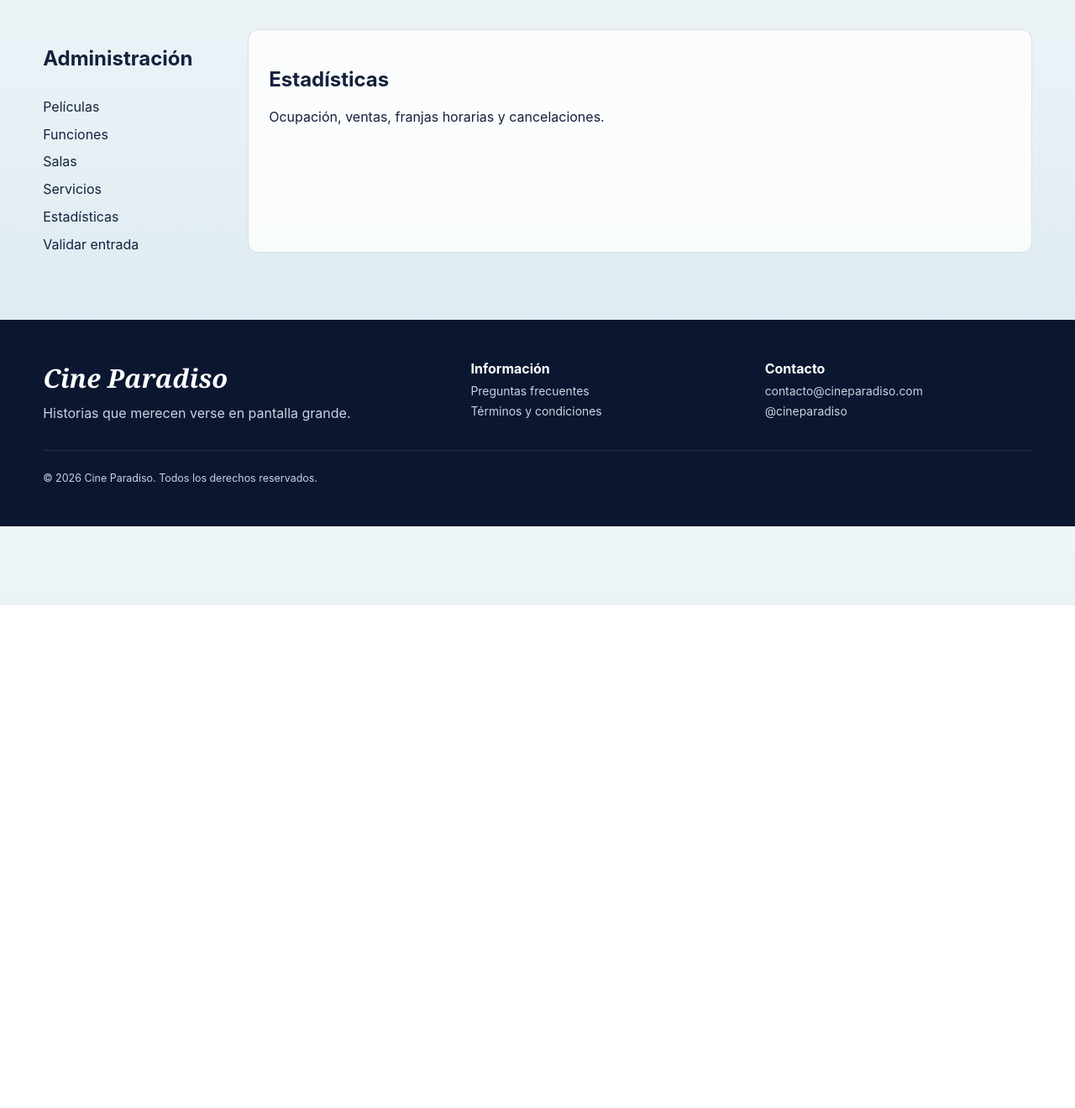
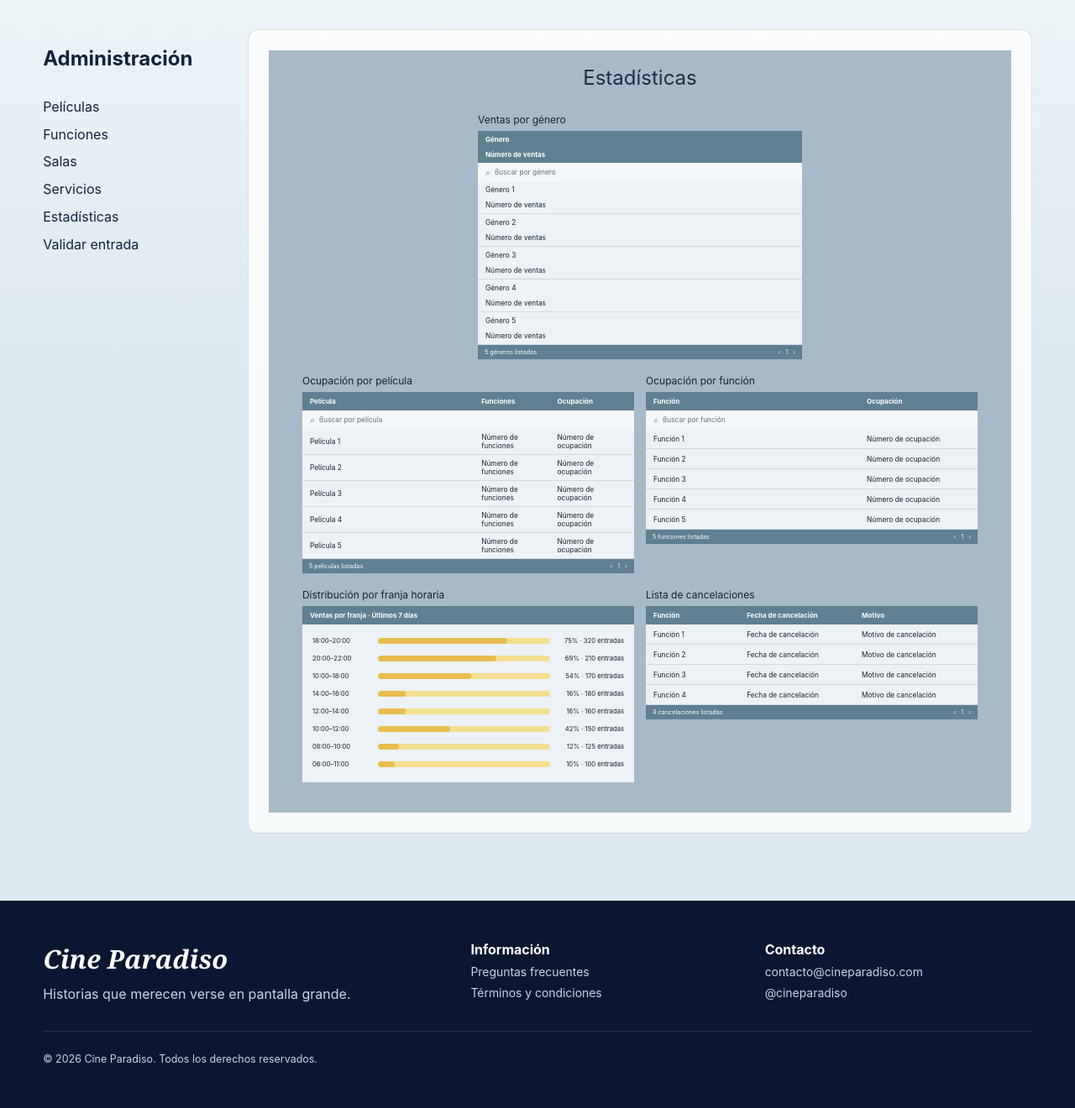
Before and after one commit to Kuperph7/cine-paradiso-web, a Flask app: page /admin/estadisticas in a window 1280 px wide. Shown: the part 79-1399 px from the top of the page at 84% size. Before the commit the page ends 800 px from the top, so only its background shows below. Run offline with Flask 3, Linux system fonts and the light colour scheme.

Commit message:
Añadi vista de estadisticas

```diff
--- /dev/null
+++ b/app/static/css/estadisticas.css
@@ -0,0 +1,244 @@
+.estadisticas-page {
+    box-sizing: border-box;
+    min-height: 100%;
+    padding: 18px 4.5% 36px;
+    background: #a7bac8;
+    color: #17212b;
+}
+
+.estadisticas-page *,
+.estadisticas-page *::before,
+.estadisticas-page *::after {
+    box-sizing: inherit;
+}
+
+.estadisticas-page h1 {
+    margin: 0 0 28px;
+    color: #1e2c46;
+    font-size: 1.5rem;
+    font-weight: 400;
+    text-align: center;
+}
+
+.estadisticas-grid {
+    display: grid;
+    grid-template-columns: repeat(2, minmax(0, 1fr));
+    align-items: start;
+    gap: 18px 14px;
+}
+
+.stat-panel {
+    min-width: 0;
+}
+
+.stat-panel h2 {
+    margin: 0 0 6px;
+    font-size: 0.75rem;
+    font-weight: 400;
+}
+
+.stat-genero {
+    grid-column: 1 / -1;
+    width: 48%;
+    margin: 0 auto 0;
+}
+
+.stat-card {
+    overflow: hidden;
+    background: #edf2f6;
+}
+
+.stat-table-head,
+.stat-row {
+    display: grid;
+    align-items: center;
+    gap: 8px;
+}
+
+.stat-table-head {
+    min-height: 22px;
+    padding: 5px 9px;
+    background: #607f91;
+    color: #fff;
+    font-size: 0.5rem;
+    font-weight: 700;
+}
+
+.stat-row {
+    min-height: 24px;
+    padding: 5px 9px;
+    border-bottom: 1px solid #d2d9de;
+    font-size: 0.52rem;
+}
+
+.stat-search {
+    display: flex;
+    min-height: 22px;
+    align-items: center;
+    gap: 5px;
+    padding: 3px 9px;
+    background: #f5f8fa;
+    color: #60717d;
+    font-size: 0.65rem;
+}
+
+.stat-search input {
+    width: 100%;
+    min-width: 0;
+    padding: 0;
+    border: 0;
+    outline: 0;
+    background: transparent;
+    color: #17212b;
+    font: inherit;
+    font-size: 0.52rem;
+}
+
+.stat-search input::placeholder {
+    color: #60717d;
+    opacity: 1;
+}
+
+.stat-footer {
+    display: flex;
+    min-height: 17px;
+    align-items: center;
+    justify-content: space-between;
+    padding: 3px 8px;
+    background: #607f91;
+    color: #fff;
+    font-size: 0.45rem;
+}
+
+.stat-pages {
+    opacity: 0.9;
+}
+
+.movie-head,
+.movie-row {
+    grid-template-columns: minmax(0, 1fr) 0.42fr 0.42fr;
+}
+
+.function-head,
+.function-row {
+    grid-template-columns: minmax(0, 1fr) 0.5fr;
+}
+
+.cancellation-head,
+.cancellation-row {
+    grid-template-columns: 0.8fr 1fr 1fr;
+}
+
+.schedule-card {
+    padding-bottom: 10px;
+}
+
+.schedule-list {
+    display: grid;
+    gap: 12px;
+    padding: 15px 12px 7px;
+}
+
+.schedule-row {
+    display: grid;
+    grid-template-columns: 70px minmax(40px, 1fr) 80px;
+    align-items: center;
+    gap: 8px;
+    font-size: 0.48rem;
+}
+
+.schedule-bar {
+    height: 7px;
+    overflow: hidden;
+    border-radius: 8px;
+    background: #f4df91;
+}
+
+.schedule-bar span {
+    display: block;
+    height: 100%;
+    border-radius: inherit;
+    background: #e7bd4f;
+}
+
+.schedule-value {
+    text-align: right;
+    white-space: nowrap;
+}
+
+/* Vista mobile */
+@media (max-width: 650px) {
+    .estadisticas-page {
+        padding: 18px 20px 30px;
+    }
+
+    .estadisticas-page h1 {
+        margin-bottom: 24px;
+        font-size: 1.8rem;
+        text-align: left;
+    }
+
+    .estadisticas-grid {
+        grid-template-columns: 1fr;
+        gap: 20px;
+    }
+
+    .stat-genero {
+        grid-column: auto;
+        width: 100%;
+    }
+
+    .stat-panel h2 {
+        margin-bottom: 7px;
+        font-size: 0.95rem;
+    }
+
+    .stat-table-head {
+        min-height: 30px;
+        padding: 7px 9px;
+        font-size: 0.65rem;
+    }
+
+    .stat-row {
+        min-height: 34px;
+        padding: 7px 9px;
+        font-size: 0.65rem;
+    }
+
+    .stat-search {
+        min-height: 30px;
+    }
+
+    .stat-search input {
+        font-size: 0.65rem;
+    }
+
+    .stat-footer {
+        min-height: 24px;
+        font-size: 0.58rem;
+    }
+
+    .schedule-list {
+        gap: 15px;
+        padding: 17px 12px 12px;
+    }
+
+    .schedule-row {
+        grid-template-columns: 76px minmax(35px, 1fr) 92px;
+        gap: 7px;
+        font-size: 0.55rem;
+    }
+}
+
+@media (max-width: 380px) {
+    .estadisticas-page {
+        padding-right: 14px;
+        padding-left: 14px;
+    }
+
+    .schedule-row {
+        grid-template-columns: 68px minmax(30px, 1fr) 84px;
+        gap: 5px;
+        font-size: 0.48rem;
+    }
+}
--- a/app/templates/administrador/estadisticas.html
+++ b/app/templates/administrador/estadisticas.html
@@ -1,3 +1,130 @@
 {% extends "administrador/base_admin.html" %}
+
 {% block title %}Estadísticas | Administración{% endblock %}
-{% block admin_content %}<h1>Estadísticas</h1><p>Ocupación, ventas, franjas horarias y cancelaciones.</p>{% endblock %}
+
+{% block admin_content %}
+<link rel="stylesheet" href="{{ url_for('static', filename='css/estadisticas.css') }}">
+
+<section class="estadisticas-page" aria-labelledby="estadisticas-title">
+    <h1 id="estadisticas-title">Estadísticas</h1>
+
+    <div class="estadisticas-grid">
+        <section class="stat-panel stat-genero">
+            <h2>Ventas por género</h2>
+            <div class="stat-card">
+                <div class="stat-table-head">
+                    <span>Género</span>
+                    <span>Número de ventas</span>
+                </div>
+                <label class="stat-search">
+                    <span aria-hidden="true">⌕</span>
+                    <input type="search" placeholder="Buscar por género" aria-label="Buscar por género">
+                </label>
+                {% for i in range(1, 6) %}
+                <div class="stat-row">
+                    <span>Género {{ i }}</span>
+                    <span>Número de ventas</span>
+                </div>
+                {% endfor %}
+                <div class="stat-footer">
+                    <span>5 géneros listados</span>
+                    <span class="stat-pages">‹ &nbsp; 1 &nbsp; ›</span>
+                </div>
+            </div>
+        </section>
+
+        <section class="stat-panel">
+            <h2>Ocupación por película</h2>
+            <div class="stat-card">
+                <div class="stat-table-head movie-head">
+                    <span>Película</span><span>Funciones</span><span>Ocupación</span>
+                </div>
+                <label class="stat-search">
+                    <span aria-hidden="true">⌕</span>
+                    <input type="search" placeholder="Buscar por película" aria-label="Buscar por película">
+                </label>
+                {% for i in range(1, 6) %}
+                <div class="stat-row movie-row">
+                    <span>Película {{ i }}</span>
+                    <span>Número de funciones</span>
+                    <span>Número de ocupación</span>
+                </div>
+                {% endfor %}
+                <div class="stat-footer">
+                    <span>5 películas listadas</span>
+                    <span class="stat-pages">‹ &nbsp; 1 &nbsp; ›</span>
+                </div>
+            </div>
+        </section>
+
+        <section class="stat-panel">
+            <h2>Ocupación por función</h2>
+            <div class="stat-card">
+                <div class="stat-table-head function-head">
+                    <span>Función</span><span>Ocupación</span>
+                </div>
+                <label class="stat-search">
+                    <span aria-hidden="true">⌕</span>
+                    <input type="search" placeholder="Buscar por función" aria-label="Buscar por función">
+                </label>
+                {% for i in range(1, 6) %}
+                <div class="stat-row function-row">
+                    <span>Función {{ i }}</span><span>Número de ocupación</span>
+                </div>
+                {% endfor %}
+                <div class="stat-footer">
+                    <span>5 funciones listadas</span>
+                    <span class="stat-pages">‹ &nbsp; 1 &nbsp; ›</span>
+                </div>
+            </div>
+        </section>
+
+        <section class="stat-panel">
+            <h2>Distribución por franja horaria</h2>
+            <div class="stat-card schedule-card">
+                <div class="stat-table-head">Ventas por franja · Últimos 7 días</div>
+                <div class="schedule-list">
+                    {% for hora, porcentaje, entradas in [
+                        ("18:00–20:00", 75, 320),
+                        ("20:00–22:00", 69, 210),
+                        ("10:00–18:00", 54, 170),
+                        ("14:00–16:00", 16, 180),
+                        ("12:00–14:00", 16, 160),
+                        ("10:00–12:00", 42, 150),
+                        ("08:00–10:00", 12, 125),
+                        ("06:00–11:00", 10, 100)
+                    ] %}
+                    <div class="schedule-row">
+                        <span class="schedule-time">{{ hora }}</span>
+                        <span class="schedule-bar">
+                            <span style="width: {{ porcentaje }}%"></span>
+                        </span>
+                        <span class="schedule-value">{{ porcentaje }}% · {{ entradas }} entradas</span>
+                    </div>
+                    {% endfor %}
+                </div>
+            </div>
+        </section>
+
+        <section class="stat-panel">
+            <h2>Lista de cancelaciones</h2>
+            <div class="stat-card">
+                <div class="stat-table-head cancellation-head">
+                    <span>Función</span><span>Fecha de cancelación</span><span>Motivo</span>
+                </div>
+                {% for i in range(1, 5) %}
+                <div class="stat-row cancellation-row">
+                    <span>Función {{ i }}</span>
+                    <span>Fecha de cancelación</span>
+                    <span>Motivo de cancelación</span>
+                </div>
+                {% endfor %}
+                <div class="stat-footer">
+                    <span>4 cancelaciones listadas</span>
+                    <span class="stat-pages">‹ &nbsp; 1 &nbsp; ›</span>
+                </div>
+            </div>
+        </section>
+    </div>
+</section>
+{% endblock %}
```
